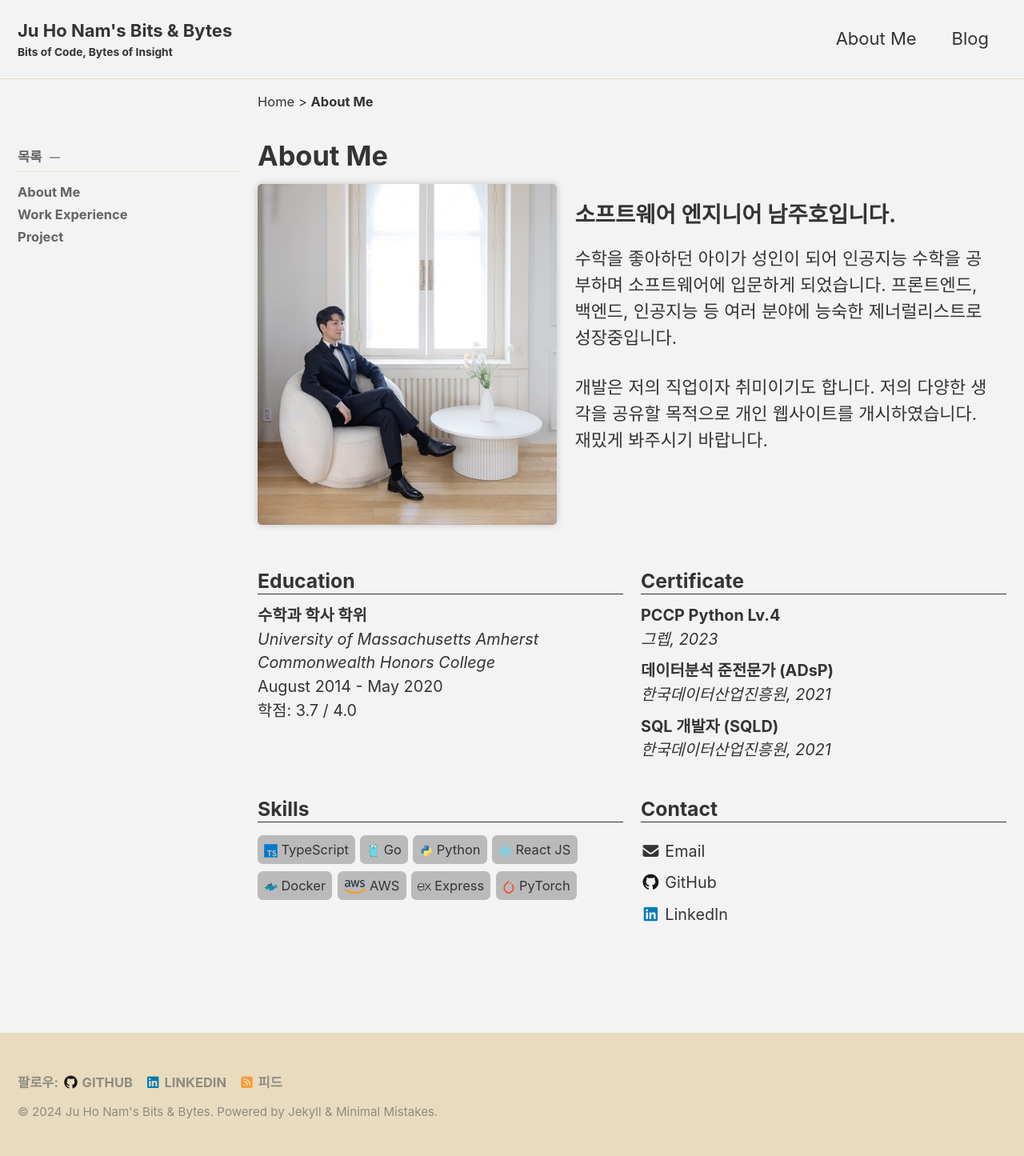
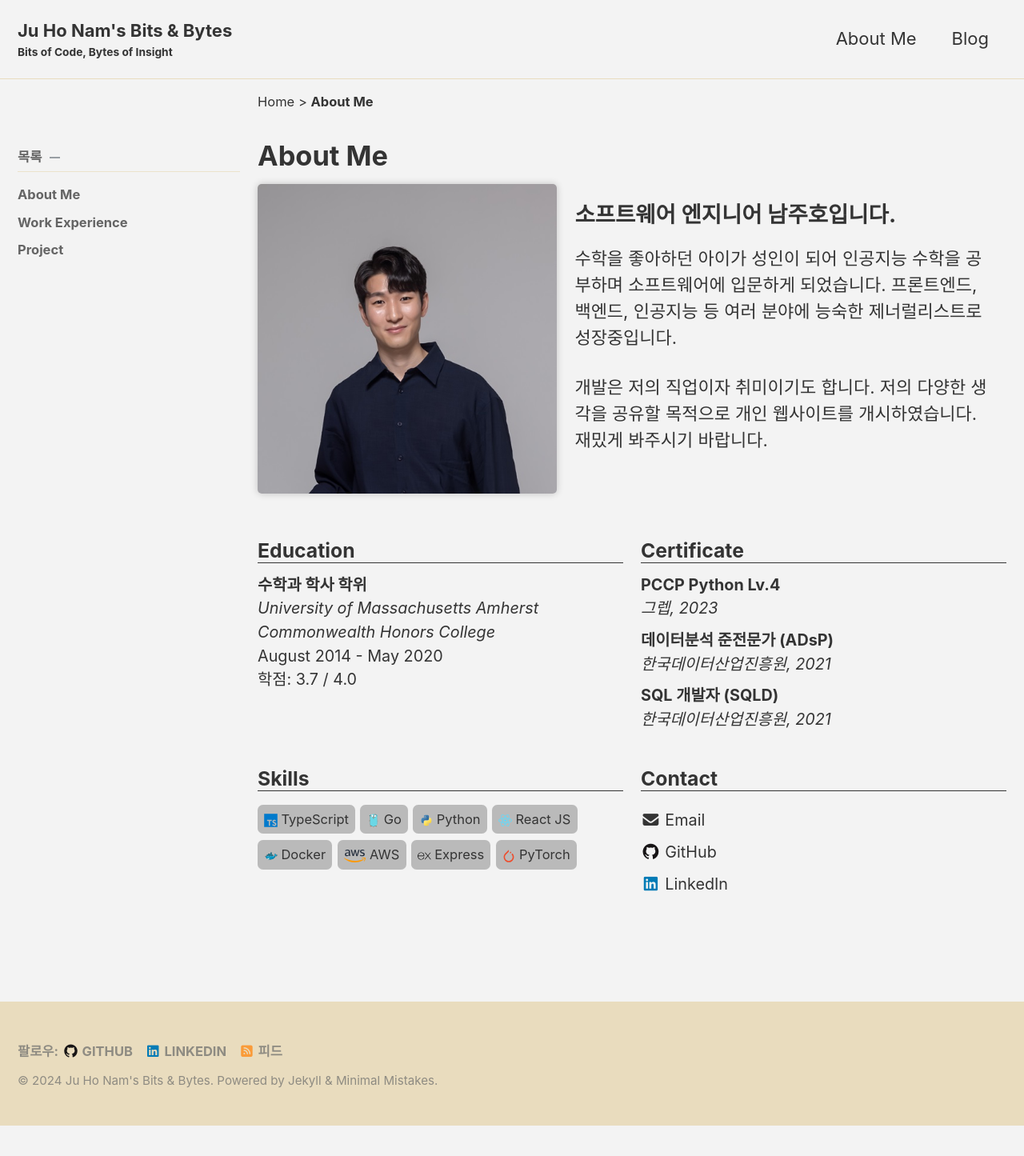
Before and after one commit to juhonamnam/juhonamnam.github.io, a Jekyll site: the page built from about-me/index.html, in a window 1280 px wide. Shown: the whole page at 80% size. Built offline with Jekyll 4.4.1, drawn with Linux system fonts in a browser that asks for light colours; cached includes are drawn as plain includes; after the commit the page ends 1407 px from its top, so only the background shows below that.

Commit message:
modify profile picture & side nav

```diff
--- a/_sass/custom/_sidebar-nav.scss
+++ b/_sass/custom/_sidebar-nav.scss
@@ -1,8 +1,12 @@
 .custom-nav-list {
-  @include breakpoint(max-width $large - 1px) {
   padding: 0 0.5em;
   border: 1px solid $border-color;
   border-radius: $border-radius;
+
+  @include breakpoint($large) {
+    padding: inherit;
+    border: inherit;
+    border-radius: inherit;
   }
 
   a {
@@ -34,12 +38,6 @@
         -webkit-transition: 0.2s ease-out;
         transition: 0.2s ease-out;
       }
-
-      // &:after {
-      //   -webkit-transform: rotate(90deg);
-      //   -ms-transform: rotate(90deg);
-      //   transform: rotate(90deg);
-      // }
     }
   }
 
@@ -58,66 +56,66 @@
       }
     }
   }
-  @include breakpoint(max-width $large - 1px) {
+
+  .togglable,
   .togglable-m {
     position: relative;
-      max-height: 0;
-      opacity: 0%;
     overflow: hidden;
-      z-index: 10;
-      -webkit-transition: 0.3s ease-in-out;
-      transition: 0.3s ease-in-out;
-      -webkit-transform: translate(0, -10%);
-      -ms-transform: translate(0, -10%);
-      transform: translate(0, -10%);
+    -webkit-transition: 0.5s ease-in-out;
+    transition: 0.5s ease-in-out;
     li {
       padding: 0.3em 0;
     }
   }
+
   label.toggler {
     display: none;
   }
+  label.toggler-m {
+    display: inherit;
+  }
+
   input.toggler-m:checked ~ .togglable-m {
     margin-bottom: 0.5em;
-      -webkit-transition: 0.5s ease-in-out;
-      transition: 0.5s ease-in-out;
-      max-height: 9999px; /* exaggerate max-height to accommodate tall lists*/
-      overflow: hidden;
+    max-height: 9999px;
     opacity: 1;
     -webkit-transform: translate(0, 0);
     -ms-transform: translate(0, 0);
     transform: translate(0, 0);
   }
-  }
 
-  @include breakpoint(min-width $large) {
-    .togglable {
-      position: relative;
+  input.toggler-m:not(:checked) ~ .togglable-m {
+    margin-bottom: 0;
     max-height: 0;
-      opacity: 0%;
-      overflow: hidden;
-      z-index: 10;
-      -webkit-transition: 0.3s ease-in-out;
-      transition: 0.3s ease-in-out;
+    opacity: 0;
     -webkit-transform: translate(0, -10%);
     -ms-transform: translate(0, -10%);
     transform: translate(0, -10%);
-      li {
-        padding: 0.1em 0;
   }
+
+  @include breakpoint($large) {
+    label.toggler {
+      display: inherit;
     }
     label.toggler-m {
       display: none;
     }
+
     input.toggler:checked ~ .togglable {
-      -webkit-transition: 0.5s ease-in-out;
-      transition: 0.5s ease-in-out;
-      max-height: 9999px; /* exaggerate max-height to accommodate tall lists*/
-      overflow: hidden;
+      margin-bottom: 0.5em;
+      max-height: 9999px;
       opacity: 1;
       -webkit-transform: translate(0, 0);
       -ms-transform: translate(0, 0);
       transform: translate(0, 0);
     }
+    input.toggler:not(:checked) ~ .togglable {
+      margin-bottom: 0;
+      max-height: 0;
+      opacity: 0;
+      -webkit-transform: translate(0, -10%);
+      -ms-transform: translate(0, -10%);
+      transform: translate(0, -10%);
     }
   }
+}
```
Also changed, not shown: images/profile.jpg. Lines whose indentation alone changed are shown as unchanged.
